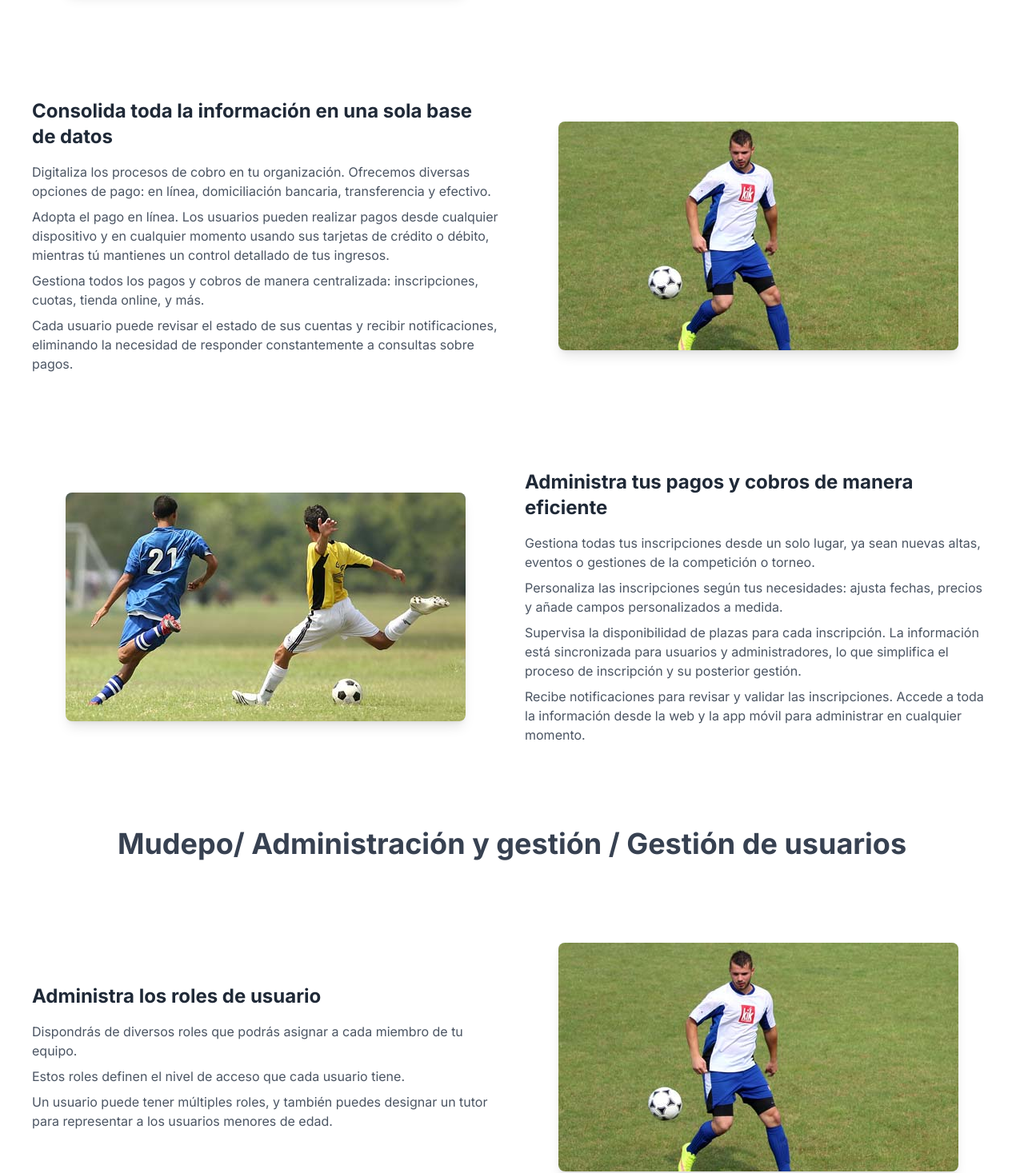
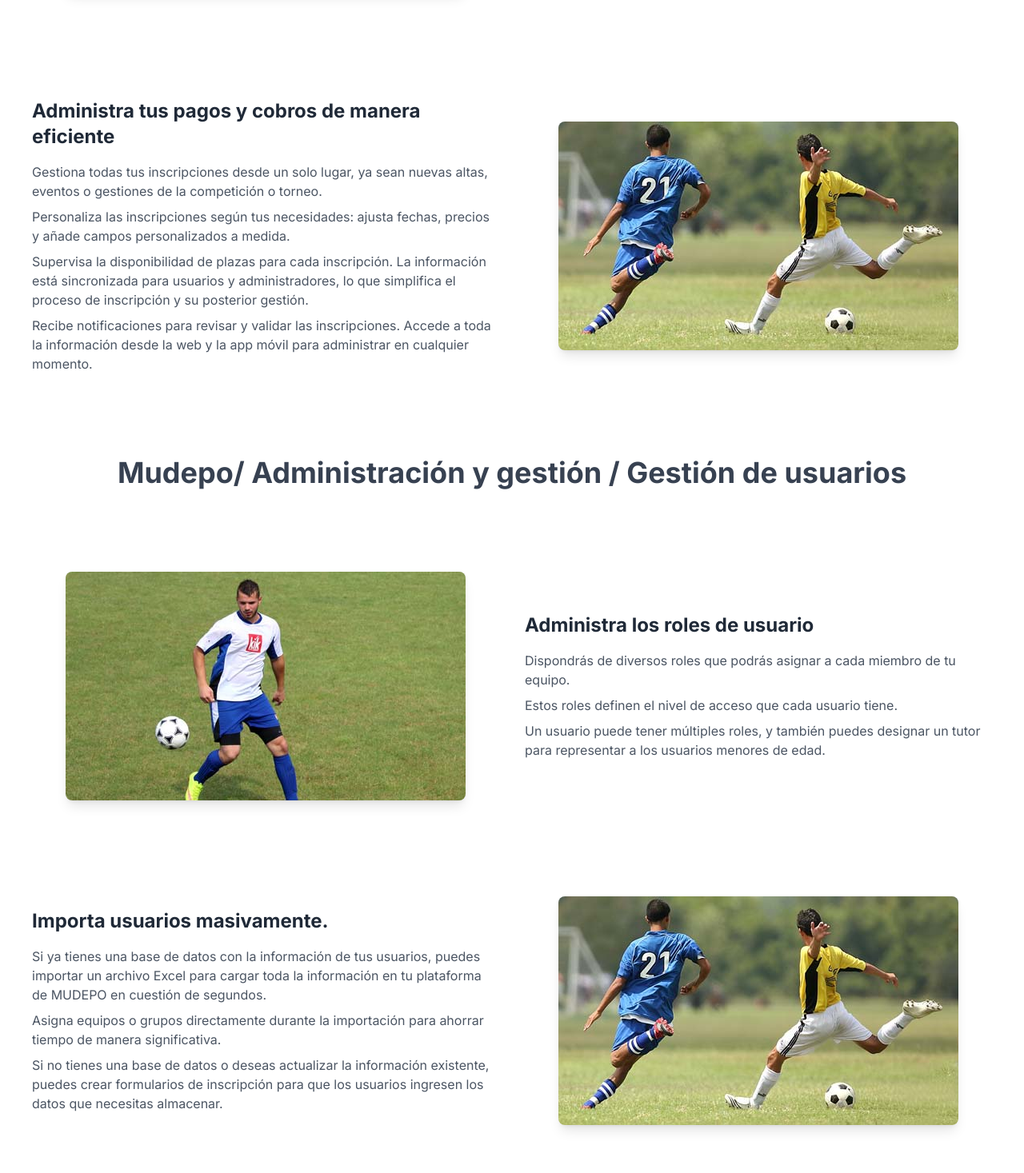
Before and after one commit to DevSBejaranoM/mudepo-frontend, a Next.js app: page /organization in a window 1280 px wide. Shown: the part 1514-2981 px from the top of the page at 80% size. Built offline with nearby package versions, Linux system fonts and the light colour scheme; no server answers.

Commit message:
fix texts

```diff
--- a/app/components/HomeContent/index.tsx
+++ b/app/components/HomeContent/index.tsx
@@ -7,10 +7,6 @@ import TitleDescription from "./TitleDescription";
 
 const HomeContent = () => {
   const points = [
-    {
-      title: "Gestión integral de tu campeonato, liga y torneos",
-      description: "Personaliza tus torneos y ligas con un software en formato app o versión web para la gestión de calendarios y resultados en tiempo real.",
-    },
     {
       title: "Ahorro de tiempo",
       description: "Permite realizar las inscripciones de los equipos de forma sencilla. Olvídate de la gestión de los torneos en excel y automatiza la administración de las competiciones.",
--- a/app/components/OrganizationContent/index.tsx
+++ b/app/components/OrganizationContent/index.tsx
@@ -34,17 +34,6 @@ const OrganizationContent = () => {
         reverse={true}
       />
       <InfoColumnsSection
-        title="Consolida toda la información en una sola base de datos"
-        points={[
-          "Digitaliza los procesos de cobro en tu organización. Ofrecemos diversas opciones de pago: en línea, domiciliación bancaria, transferencia y efectivo.",
-          "Adopta el pago en línea. Los usuarios pueden realizar pagos desde cualquier dispositivo y en cualquier momento usando sus tarjetas de crédito o débito, mientras tú mantienes un control detallado de tus ingresos.",
-          "Gestiona todos los pagos y cobros de manera centralizada: inscripciones, cuotas, tienda online, y más.",
-          "Cada usuario puede revisar el estado de sus cuentas y recibir notificaciones, eliminando la necesidad de responder constantemente a consultas sobre pagos.",
-        ]}
-        imageUrl="/images/categories/liga5.jpg"
-        reverse={false}
-      />
-      <InfoColumnsSection
         title="Administra tus pagos y cobros de manera eficiente"
         points={[
           "Gestiona todas tus inscripciones desde un solo lugar, ya sean nuevas altas, eventos o gestiones de la competición o torneo.",
@@ -53,7 +42,7 @@ const OrganizationContent = () => {
           "Recibe notificaciones para revisar y validar las inscripciones. Accede a toda la información desde la web y la app móvil para administrar en cualquier momento.",
         ]}
         imageUrl="/images/categories/liga4.jpg"
-        reverse={true}
+        reverse={false}
       />
       <TitleDescription title="Mudepo/ Administración y gestión / Gestión de usuarios" />
 
@@ -65,7 +54,7 @@ const OrganizationContent = () => {
           "Un usuario puede tener múltiples roles, y también puedes designar un tutor para representar a los usuarios menores de edad.",
         ]}
         imageUrl="/images/categories/liga5.jpg"
-        reverse={false}
+        reverse={true}
       />
       <InfoColumnsSection
         title="Importa usuarios masivamente."
@@ -75,7 +64,7 @@ const OrganizationContent = () => {
           "Si no tienes una base de datos o deseas actualizar la información existente, puedes crear formularios de inscripción para que los usuarios ingresen los datos que necesitas almacenar.",
         ]}
         imageUrl="/images/categories/liga4.jpg"
-        reverse={true}
+        reverse={false}
       />
       <InfoColumnsSection
         title="Gestión arbitral"
@@ -87,7 +76,7 @@ const OrganizationContent = () => {
           "Por ello MUDEPO da la posibilidad de digitalizar y obtener en tiempo real la cumplimentación de las actas y documentación arbitral. "
         ]}
         imageUrl="/images/categories/liga5.jpg"
-        reverse={false}
+        reverse={true}
       />
     </div>
   );
```
